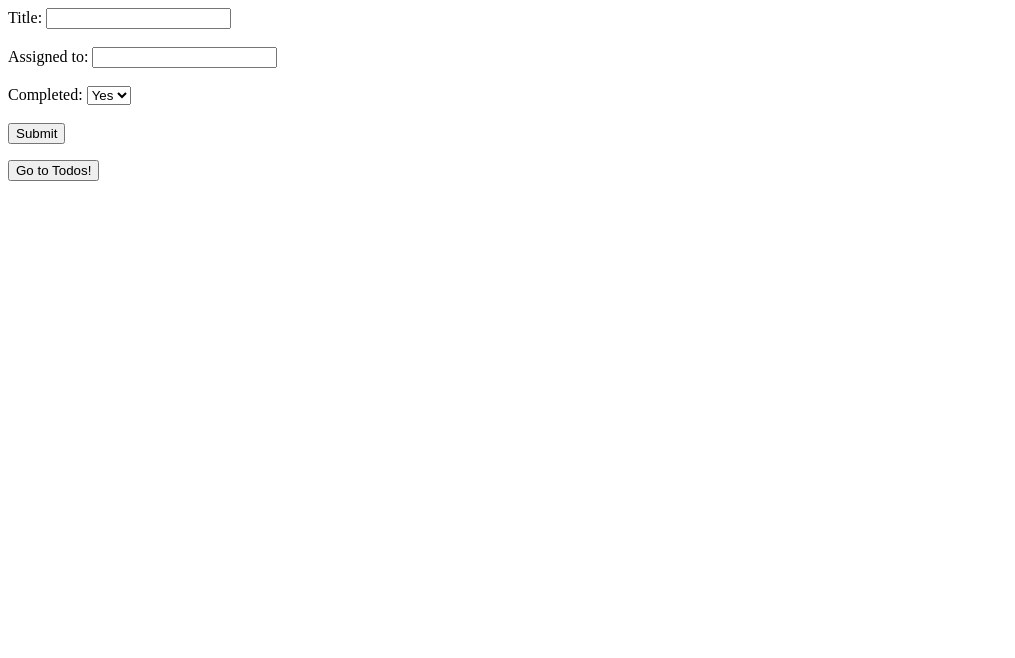
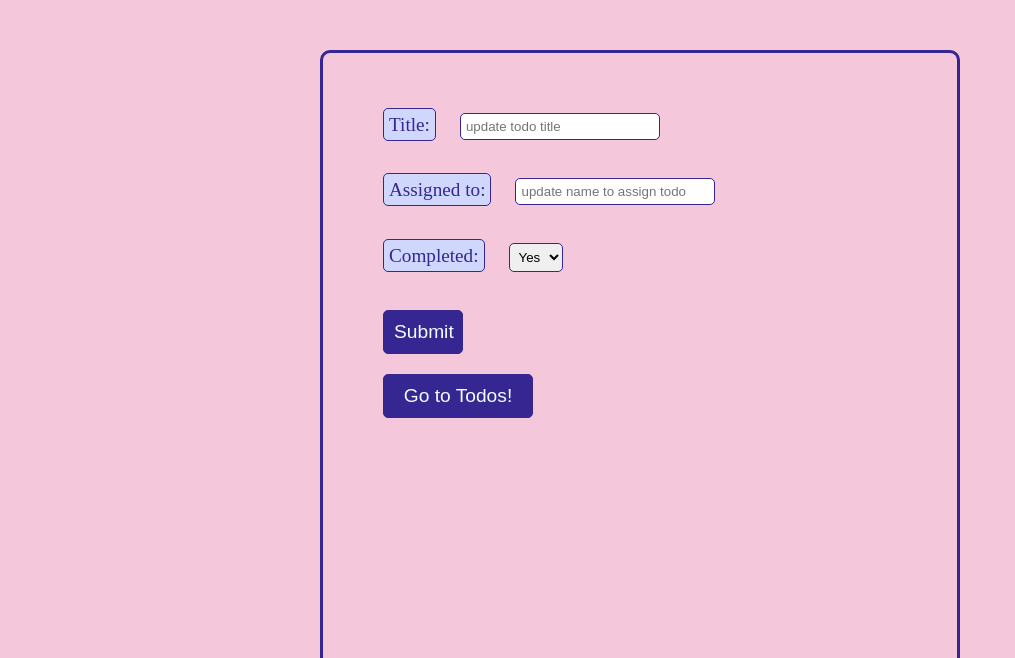
Before and after one commit to caglar-kaya/php-todo-app, a PHP site: page /update.php?id=1&mode=form in a window 1280 px wide. Shown: the top 658 px of the page, without its empty margins (0-1015 px from the left). Run offline with PHP 8.4, Linux system fonts and the light colour scheme; tables that the repository leaves empty or names only in its code hold one stand-in row (values such as "Sample post"); data that the repository does not hold is empty.

Commit message:
add styling to update page

```diff
--- a/css/index.css
+++ b/css/index.css
@@ -73,3 +73,10 @@ h3 {
 .goToBtn {
     width: 150px;
 }
+
+select {
+    border: solid 1px var(--main-border-color);
+    margin: 10px;
+    padding: 5px;
+    border-radius: 5px;
+}
--- a/public/update.php
+++ b/public/update.php
@@ -1,3 +1,5 @@
+<style><?php include '../css/index.css'; ?></style>
+
 <?php
 $servername = "mysql";
 $username = "php-todo-app";
@@ -15,15 +17,15 @@ if ($_GET["mode"] === "form") {
         <form method="post" action="update.php">
             <input type="hidden" value="'.$_GET["id"].'" name="id">
             <label for="title">Title:</label>
-            <input type="text" id="title" name="title"><br><br>
+            <input type="text" id="title" name="title" class="inputText" placeholder="update todo title"><br><br>
             <label for="assign">Assigned to:</label>
-            <input type="text" id="assign" name="assign"><br><br>
+            <input type="text" id="assign" name="assign" class="inputText" placeholder="update name to assign todo"><br><br>
             <label for="complete">Completed:</label>
             <select name="complete" id="complete">
               <option value="1">Yes</option>
               <option value="0">No</option>
             </select><br><br>
-            <input type="submit" value="Submit">
+            <input type="submit" value="Submit" class="submit">
         </form>
         ';
 } else {
--- a/public/update.view.php
+++ b/public/update.view.php
@@ -5,7 +5,7 @@
     </head>
     <body>
         <a href="index.php">
-            <button type="button">Go to Todos!</button>
+            <button type="button" class="goToBtn">Go to Todos!</button>
         </a>
     </body>
 </html>
```
